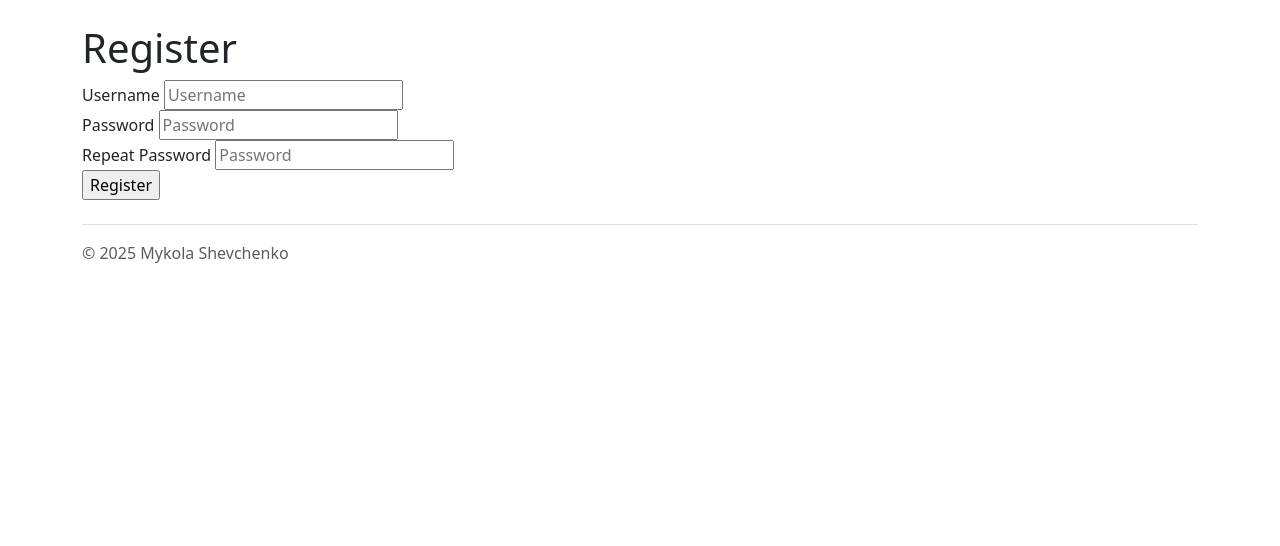
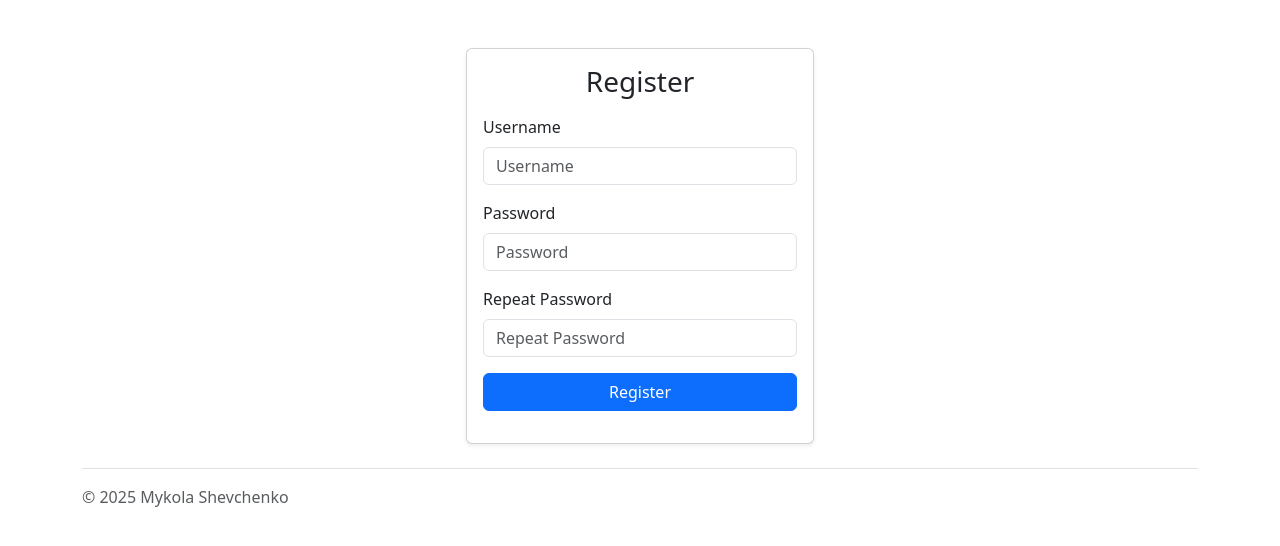
Before and after one commit to mykolawasd/asset-management-system, a PHP site: page /Users/register in a window 1280 px wide. Shown: the part 57-603 px from the top of the page. Run offline with PHP 8.4, Linux system fonts and the light colour scheme.

Commit message:
Refactor user views with Bootstrap styling and improved form layout

```diff
--- a/Themes/Light/layout.php
+++ b/Themes/Light/layout.php
@@ -20,7 +20,9 @@
         </div>
         <div class="col-md-3 text-end">
             <?php if (isset($_SESSION['user'])): ?>
+
             <p>Welcome, <?php e($_SESSION['user']['username']); ?></p>
+
             <a href="/Users/logout">Logout</a>
             <?php else: ?>
             <a href="/Users/login">Login</a>
--- a/Views/Users/register.php
+++ b/Views/Users/register.php
@@ -1,35 +1,49 @@
-<h1>Register</h1>
+<div class="container mt-5">
+    <div class="row justify-content-center">
+        <div class="col-md-4">
+            <div class="card shadow-sm">
+                <div class="card-body">
+                    <h1 class="h3 mb-3 fw-normal text-center">Register</h1>
                     <form action="" method="post">
-    <div>
-        <label for="username">Username</label>
-        <input type="text" name="username" placeholder="Username">
+                        <div class="mb-3">
+                            <label for="username" class="form-label">Username</label>
+                            <input type="text" name="username" id="username" class="form-control" placeholder="Username">
                             <?php if (isset($errors['username'])): ?>
                                 <?php foreach ($errors['username'] as $error): ?>
-                <p><?php e($error); ?></p>
+                                    <div class="invalid-feedback d-block">
+                                        <?php e($error); ?>
+                                    </div>
                                 <?php endforeach; ?>
                             <?php endif; ?>
                         </div>
-    <div>
-        <label for="password">Password</label>
-        <input type="password" name="password" placeholder="Password">
+                        <div class="mb-3">
+                            <label for="password" class="form-label">Password</label>
+                            <input type="password" name="password" id="password" class="form-control" placeholder="Password">
                             <?php if (isset($errors['password'])): ?>
                                 <?php foreach ($errors['password'] as $error): ?>
-                <p><?php e($error); ?></p>
+                                    <div class="invalid-feedback d-block">
+                                        <?php e($error); ?>
+                                    </div>
                                 <?php endforeach; ?>
                             <?php endif; ?>
                         </div>
-    <div>
-        <label for="password2">Repeat Password</label>
-        <input type="password" name="password2" placeholder="Password">
+                        <div class="mb-3">
+                            <label for="password2" class="form-label">Repeat Password</label>
+                            <input type="password" name="password2" id="password2" class="form-control" placeholder="Repeat Password">
                             <?php if (isset($errors['password2'])): ?>
                                 <?php foreach ($errors['password2'] as $error): ?>
-                <p><?php e($error); ?></p>
+                                    <div class="invalid-feedback d-block">
+                                        <?php e($error); ?>
+                                    </div>
                                 <?php endforeach; ?>
                             <?php endif; ?>
                         </div>
-    <div>
-        <input type="submit" value="Register">
+                        <div class="d-grid">
+                            <input type="submit" class="btn btn-primary" value="Register">
                         </div>
-
-
                     </form>
+                </div>
+            </div>
+        </div>
+    </div>
+</div>
```
Also changed, not shown: Views/Users/login.php (+24 -12 lines), Views/Users/register-done.php (+13 -2 lines). Lines whose indentation alone changed are shown as unchanged.
